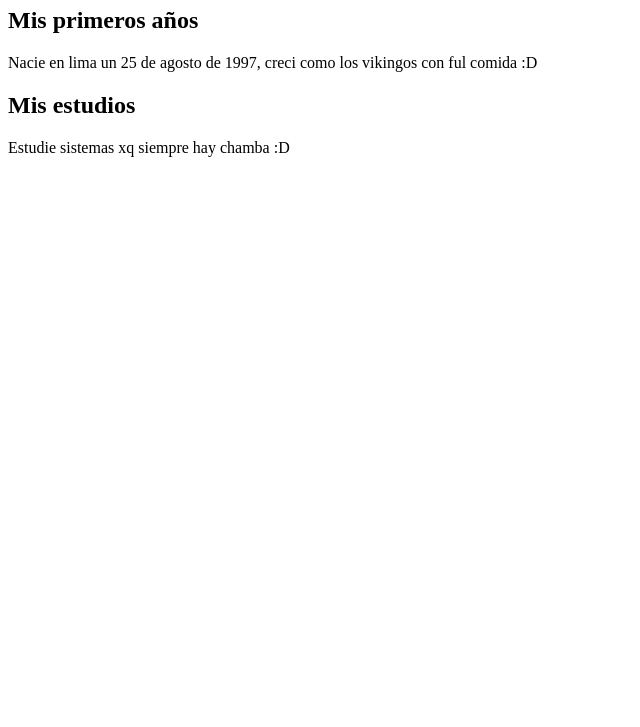
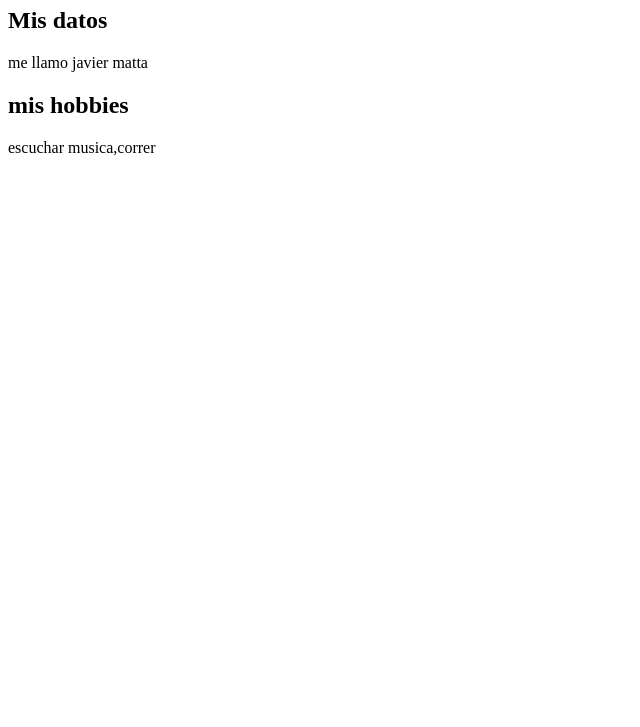
Before and after one commit to javamasu/mi-biografia, a plain HTML site: page index.html in a window 1280 px wide. Shown: the part 73-800 px from the top of the page, without its empty margins (0-640 px from the left). Drawn offline with Linux system fonts and the light colour scheme.

Commit message:
subi mis datos y hobbies :D

```diff
--- a/index.html
+++ b/index.html
@@ -10,14 +10,13 @@
     </header>
     <main>
         <section>
-            <h2>Mis primeros años</h2>
-            <p>Nacie en lima un 25 de agosto de 1997, creci como los vikingos
-                con ful comida :D
+            <h2>Mis datos</h2>
+            <p>me llamo javier matta
             </p>
         </section>
         <section>
-            <h2>Mis estudios</h2>
-            <p>Estudie sistemas xq siempre hay chamba :D</p>
+            <h2>mis hobbies</h2>
+            <p>escuchar musica,correr</p>
         </section>
     </main>
 </body>
```
